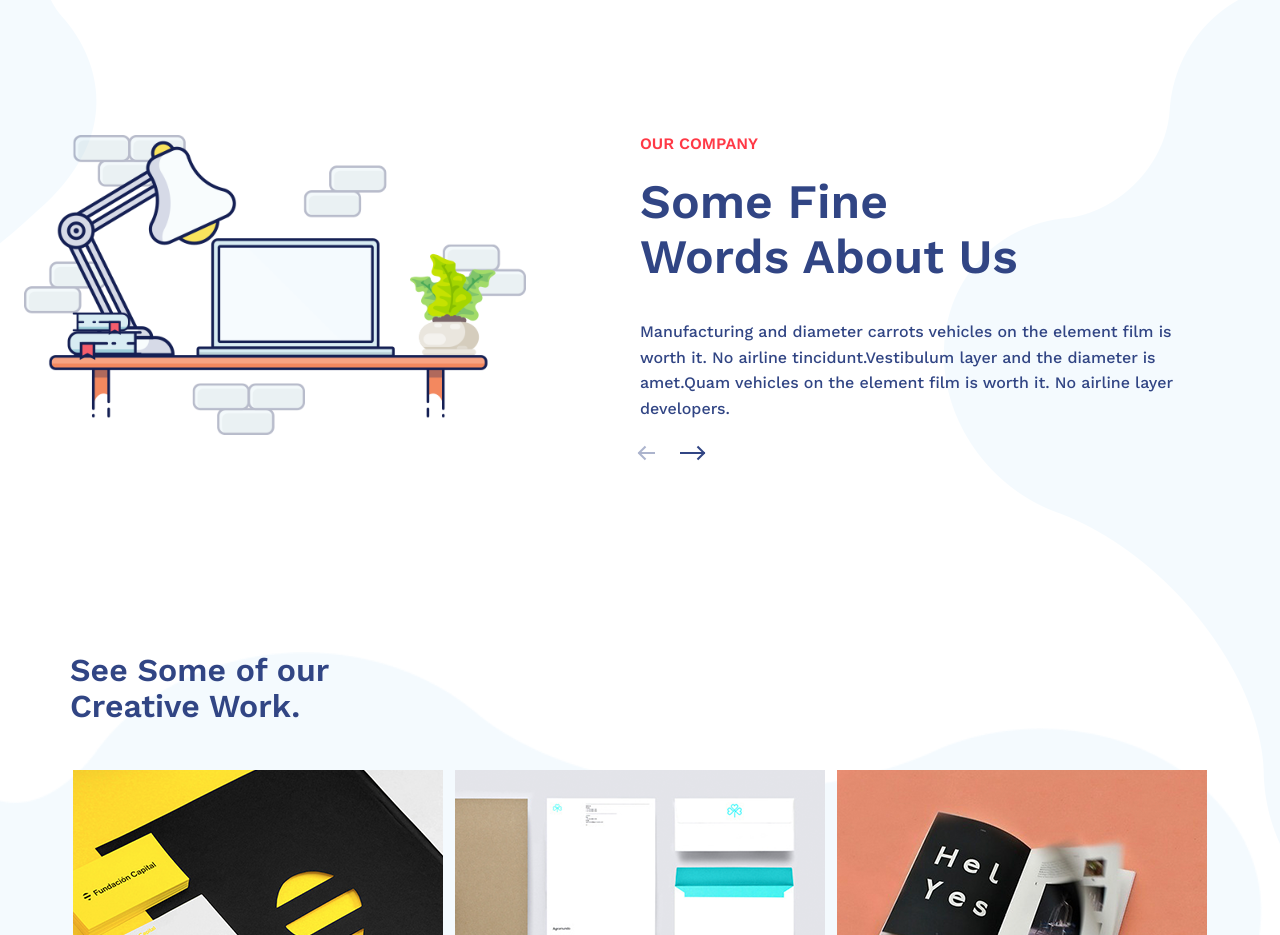
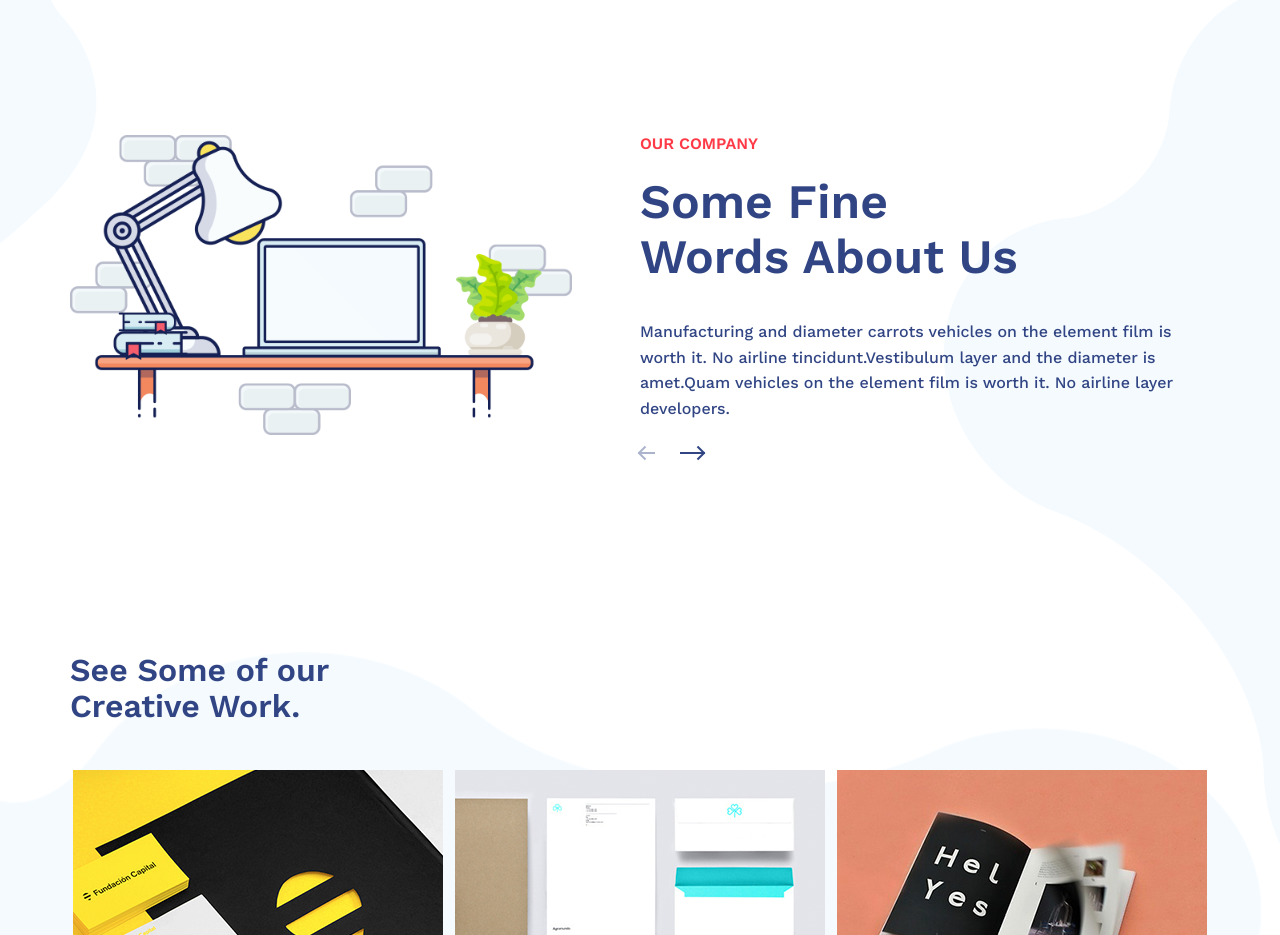
Before and after one commit to WaleedSalahEldeen/HTML_CSS-Doob_Template, a plain HTML site: page index.html in a window 1280 px wide. Shown: the part 1260-2195 px from the top of the page. Drawn offline with nearby package versions, Linux system fonts and the light colour scheme.

Commit message:
Update doob.css

```diff
--- a/css/doob.css
+++ b/css/doob.css
@@ -475,6 +475,11 @@ header .container i:hover + ul {
     height: 300px;
     left: -10%;
 }
+@media (min-width: 1200px) {
+.our-company .container .lamp-img img {
+    left: 0;
+}
+}
 @media (max-width: 991px) {
     .our-company .container .lamp-img img {
         left: 0;
```
